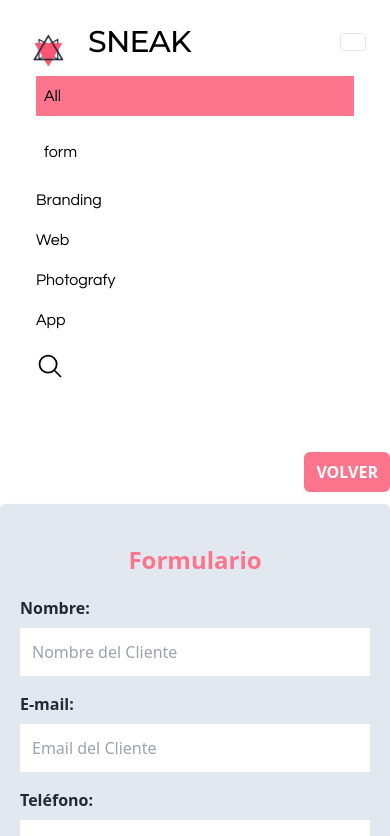
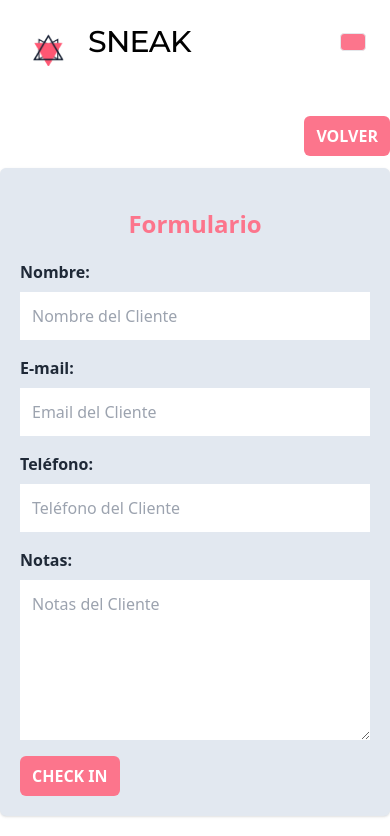
Before and after one commit to kimberlynbriceno/technical-test, a React (Vite) app: page /formulario in a window 390 px wide. Shown: the top 836 px of the page. Built offline with nearby package versions, Linux system fonts and the light colour scheme.

Commit message:
feature-funciona-data-form-navbar-responsive

```diff
--- a/src/components/Layout.jsx
+++ b/src/components/Layout.jsx
@@ -9,6 +9,17 @@ const Layout = () => {
   const [isMobile, setIsMobile] = useState (false);
 
 
+  const handleMenu = () =>{
+
+     isMobile ? setIsMobile(false) : setIsMobile(true)
+
+  }
+
+
+
+
+
+
   return (
     <div className="">
         <nav className="flex items-center p-6 flex-wrap justify-between bg-white">
@@ -16,11 +27,11 @@ const Layout = () => {
               <p className="fill-current h-8 w-8 mr-2 ml-2"> <img className="w-8 h-15 block mt-2 md:ml-4 lg:inline-block lg:mt-0" src={Logo} alt="LOGO" /></p>
                <span className="text-3xl tracking-tight ml-4">SNEAK</span>
             </div>
-            <div className="block lg:hidden">
-              <Link to='' className="flex items-center px-3 py-2 rounded border text-rose-500 ">
-              </Link>
+            <div className="block lg:hidden"> {}
+              <button onClick={handleMenu} className="flex items-center px-3 py-2 rounded border bg-rose-500 ">
+              </button>
             </div>
-            <div className="w-full block lg:flex lg:items-center lg:w-auto">
+            <div className={isMobile ? ("w-full block lg:flex lg:items-center lg:w-auto") : ("w-full lg:flex lg:items-center lg:w-auto hidden")}>
                 <div className="lg:flex-grow lg:items-center m-3 font-dfg">
                      <Link className="block mt-4 md:ml-4 lg:inline-block lg:mt-0 text-ml bg-rose-500 p-2"   to="/">All</Link>
                      <Link className="block mt-4 md:ml-4 lg:inline-block lg:mt-0 text-ml p-2"to="/formulario">form</Link>
--- a/src/main.jsx
+++ b/src/main.jsx
@@ -4,7 +4,7 @@ import './index.css'
 import { createBrowserRouter, RouterProvider}from 'react-router-dom'
 import Layout from './components/Layout'
 import Index from './page/Index'
-import NewClient from './page/NewClient'
+import NewClient, {action as NewClientAction} from './page/NewClient'
 
 const router = createBrowserRouter([
   {
@@ -17,7 +17,8 @@ const router = createBrowserRouter([
       },
       {
       path:'/formulario',
-      element: <NewClient/>
+      element: <NewClient/>,
+      action: NewClientAction,
     }]
 },
 ])
--- a/src/page/Index.jsx
+++ b/src/page/Index.jsx
@@ -3,6 +3,8 @@ import IconS from '../img/search.svg'
 import Uno from '../img/una.jpg'
 import Dos from '../img/dos.jpg'
 import Tres from '../img/tres.jpg'
+
+<></>
 
 const Index = () => {
   return (
@@ -12,7 +14,7 @@ const Index = () => {
     </div>
 
 <div>
-  <div className="container mx-8 my-8 mt-5 text-center object-cover">
+  <div className="container mx-auto mt-5 text-center object-cover">
 
       <div className="grid grid-col-1 sm:grid-cols-3 gap-3 my-3">
         <div className="bg-slate-400 max-w-sm rounded overflow-hidden">
--- a/src/page/NewClient.jsx
+++ b/src/page/NewClient.jsx
@@ -1,7 +1,13 @@
 import FormB from "../components/FormB"
 import {useNavigate, Form } from 'react-router-dom'
 
+export async function action({request}){
+    const formData = await request.formData()
 
+     const datos = Object.fromEntries(formData)
+     console.log(datos)
+      return datos
+}
 
 
 const NewClient = () => {
@@ -18,7 +24,8 @@ const NewClient = () => {
 
 
 
-      <Form>
+      <Form
+      method='post'>
 
       <FormB/>
             < input
```
